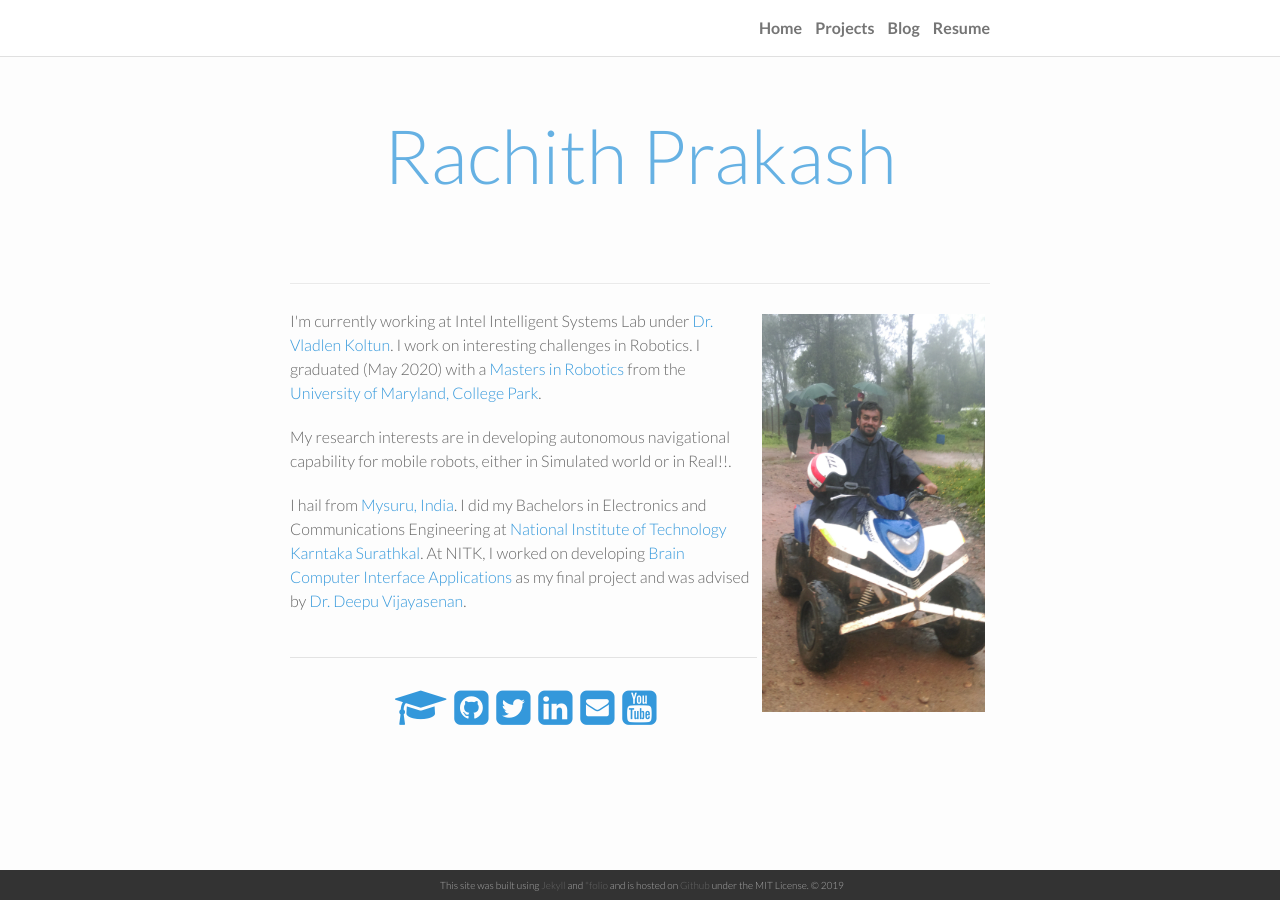
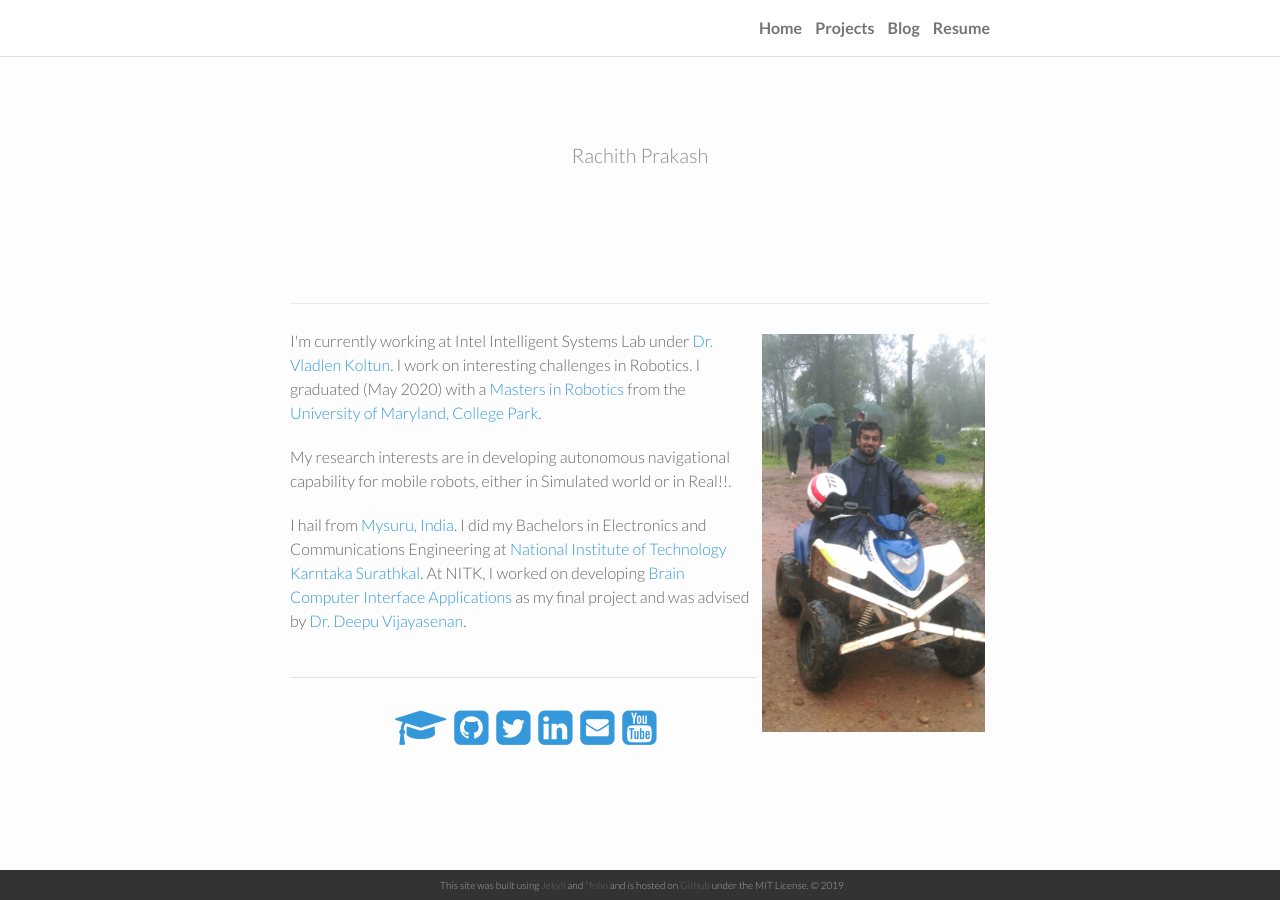
Before and after one commit to RachithP/rp.github.io, a Jekyll site: the page built from index.html, in a window 1280 px wide. Built offline with Jekyll 4.4.1, drawn with Linux system fonts in a browser that asks for light colours; the list of posts is cut into pages by our own code.

Commit message:
Update index.html

```diff
--- a/index.html
+++ b/index.html
@@ -3,7 +3,7 @@ layout: default
 ---
 
 <div class="header-bar">
-  <h1>{{ site.title }}</h1>
+  <p>{{ site.title }}</p>
   <h2>
     <br/>{{ site.tagline }}</h2>
   <br/>
```
